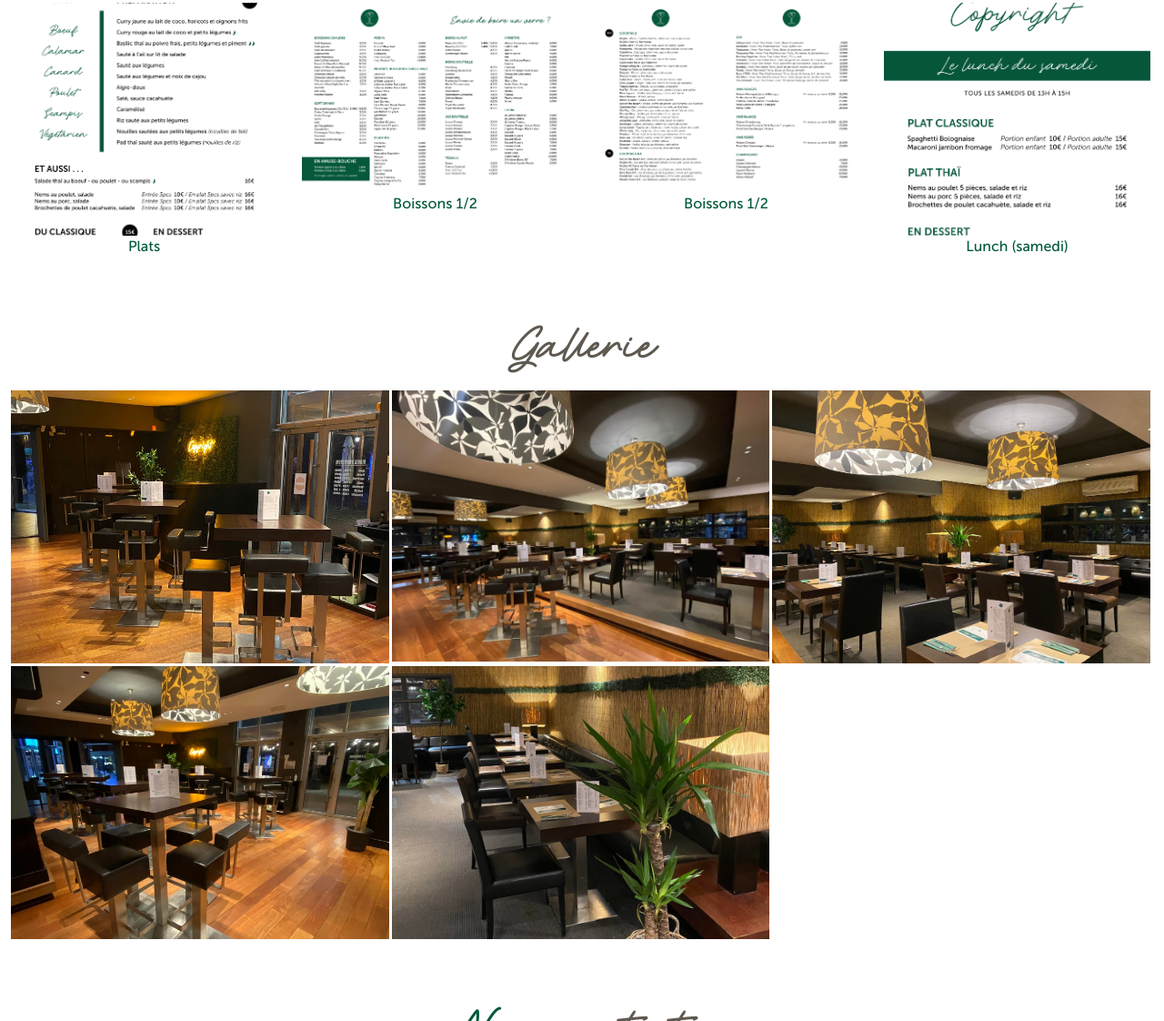
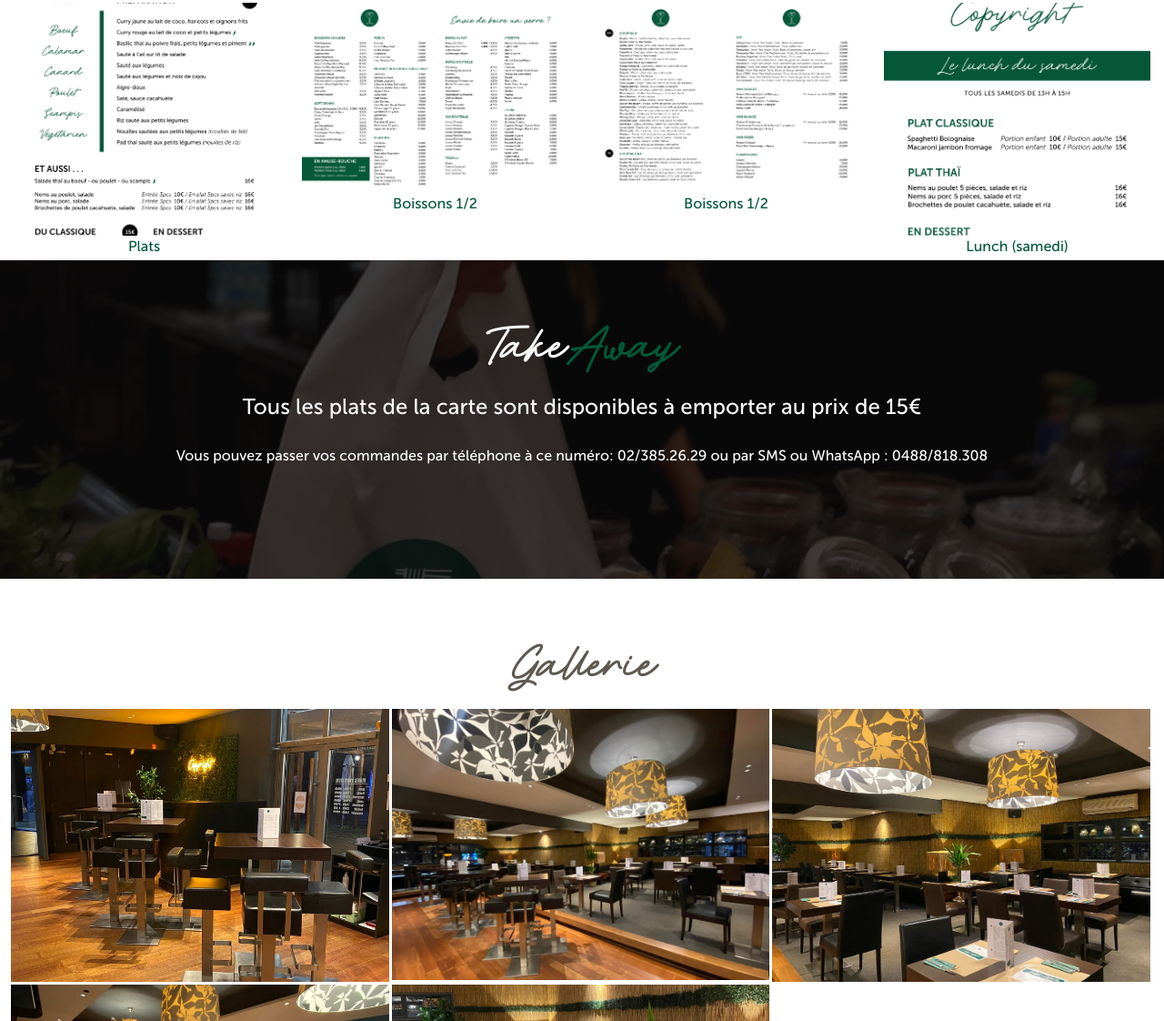
Before and after one commit to willdn/copyright, a website: page index.html in a window 1280 px wide. Shown: the part 1429-2551 px from the top of the page at 91% size. Drawn offline with Linux system fonts and the light colour scheme.

Commit message:
Add takeaway

```diff
--- a/assets/scss/_sections.scss
+++ b/assets/scss/_sections.scss
@@ -334,6 +334,7 @@ section {
 --------------------------------------------------------------*/
 .specials {
   overflow: hidden;
+  background: lighten($primary, 1);
 
   .nav-tabs {
     border: 0;
@@ -395,9 +396,11 @@ section {
 # Events
 --------------------------------------------------------------*/
 .events {
-  background: url(../img/events-bg.jpg) center center no-repeat;
+  background: url(../img/take-away.jpg) center center no-repeat;
   background-size: cover;
   position: relative;
+  min-height: 350px;
+  // height: 200px;
 
   &::before {
     content: '';
@@ -415,6 +418,15 @@ section {
 
   .container {
     position: relative;
+  }
+
+  .content {
+    color: $white;
+
+    .subtitle {
+      margin-top: 20px;
+      font-size: 24px;
+    }
   }
 
   @media (min-width: 1024px) {
--- a/index.html
+++ b/index.html
@@ -53,7 +53,7 @@
           <li><a class="nav-link scrollto active" href="#hero">Home</a></li>
           <!-- <li><a class="nav-link scrollto" href="#about">About</a></li> -->
           <li><a class="nav-link scrollto" href="#menu">Menu</a></li>
-          <!-- <li><a class="nav-link scrollto" href="#specials">Specials</a></li> -->
+          <li><a class="nav-link scrollto" href="#takeaway">Take Away</a></li>
           <!-- <li><a class="nav-link scrollto" href="#events">Events</a></li> -->
           <!-- <li><a class="nav-link scrollto" href="#chefs">Chefs</a></li> -->
           <li><a class="nav-link scrollto" href="#gallery">Gallerie</a></li>
@@ -320,103 +320,27 @@
       </div>
     </section>
 
-    <!-- ======= Specials Section ======= -->
-    <!-- <section id="specials" class="specials">
+    <section id="takeaway" class="events">
       <div class="container">
 
         <div class="section-title">
-          <h2>Check our <span>Specials</span></h2>
-          <p>Ut possimus qui ut temporibus culpa velit eveniet modi omnis est adipisci expedita at voluptas atque vitae autem.</p>
+          <h2>Take<span>Away</span></h2>
         </div>
 
         <div class="row">
-          <div class="col-lg-3">
-            <ul class="nav nav-tabs flex-column">
-              <li class="nav-item">
-                <a class="nav-link active show" data-bs-toggle="tab" href="#tab-1">Modi sit est</a>
-              </li>
-              <li class="nav-item">
-                <a class="nav-link" data-bs-toggle="tab" href="#tab-2">Unde praesentium sed</a>
-              </li>
-              <li class="nav-item">
-                <a class="nav-link" data-bs-toggle="tab" href="#tab-3">Pariatur explicabo vel</a>
-              </li>
-              <li class="nav-item">
-                <a class="nav-link" data-bs-toggle="tab" href="#tab-4">Nostrum qui quasi</a>
-              </li>
-              <li class="nav-item">
-                <a class="nav-link" data-bs-toggle="tab" href="#tab-5">Iusto ut expedita aut</a>
-              </li>
-            </ul>
-          </div>
-          <div class="col-lg-9 mt-4 mt-lg-0">
-            <div class="tab-content">
-              <div class="tab-pane active show" id="tab-1">
-                <div class="row">
-                  <div class="col-lg-8 details order-2 order-lg-1">
-                    <h3>Architecto ut aperiam autem id</h3>
-                    <p class="fst-italic">Qui laudantium consequatur laborum sit qui ad sapiente dila parde sonata raqer a videna mareta paulona marka</p>
-                    <p>Et nobis maiores eius. Voluptatibus ut enim blanditiis atque harum sint. Laborum eos ipsum ipsa odit magni. Incidunt hic ut molestiae aut qui. Est repellat minima eveniet eius et quis magni nihil. Consequatur dolorem quaerat quos qui similique accusamus nostrum rem vero</p>
-                  </div>
-                  <div class="col-lg-4 text-center order-1 order-lg-2">
-                    <img src="assets/img/specials-1.jpg" alt="" class="img-fluid">
-                  </div>
-                </div>
-              </div>
-              <div class="tab-pane" id="tab-2">
-                <div class="row">
-                  <div class="col-lg-8 details order-2 order-lg-1">
-                    <h3>Et blanditiis nemo veritatis excepturi</h3>
-                    <p class="fst-italic">Qui laudantium consequatur laborum sit qui ad sapiente dila parde sonata raqer a videna mareta paulona marka</p>
-                    <p>Ea ipsum voluptatem consequatur quis est. Illum error ullam omnis quia et reiciendis sunt sunt est. Non aliquid repellendus itaque accusamus eius et velit ipsa voluptates. Optio nesciunt eaque beatae accusamus lerode pakto madirna desera vafle de nideran pal</p>
-                  </div>
-                  <div class="col-lg-4 text-center order-1 order-lg-2">
-                    <img src="assets/img/specials-2.jpg" alt="" class="img-fluid">
-                  </div>
-                </div>
-              </div>
-              <div class="tab-pane" id="tab-3">
-                <div class="row">
-                  <div class="col-lg-8 details order-2 order-lg-1">
-                    <h3>Impedit facilis occaecati odio neque aperiam sit</h3>
-                    <p class="fst-italic">Eos voluptatibus quo. Odio similique illum id quidem non enim fuga. Qui natus non sunt dicta dolor et. In asperiores velit quaerat perferendis aut</p>
-                    <p>Iure officiis odit rerum. Harum sequi eum illum corrupti culpa veritatis quisquam. Neque necessitatibus illo rerum eum ut. Commodi ipsam minima molestiae sed laboriosam a iste odio. Earum odit nesciunt fugiat sit ullam. Soluta et harum voluptatem optio quae</p>
-                  </div>
-                  <div class="col-lg-4 text-center order-1 order-lg-2">
-                    <img src="assets/img/specials-3.jpg" alt="" class="img-fluid">
-                  </div>
-                </div>
-              </div>
-              <div class="tab-pane" id="tab-4">
-                <div class="row">
-                  <div class="col-lg-8 details order-2 order-lg-1">
-                    <h3>Fuga dolores inventore laboriosam ut est accusamus laboriosam dolore</h3>
-                    <p class="fst-italic">Totam aperiam accusamus. Repellat consequuntur iure voluptas iure porro quis delectus</p>
-                    <p>Eaque consequuntur consequuntur libero expedita in voluptas. Nostrum ipsam necessitatibus aliquam fugiat debitis quis velit. Eum ex maxime error in consequatur corporis atque. Eligendi asperiores sed qui veritatis aperiam quia a laborum inventore</p>
-                  </div>
-                  <div class="col-lg-4 text-center order-1 order-lg-2">
-                    <img src="assets/img/specials-4.jpg" alt="" class="img-fluid">
-                  </div>
-                </div>
-              </div>
-              <div class="tab-pane" id="tab-5">
-                <div class="row">
-                  <div class="col-lg-8 details order-2 order-lg-1">
-                    <h3>Est eveniet ipsam sindera pad rone matrelat sando reda</h3>
-                    <p class="fst-italic">Omnis blanditiis saepe eos autem qui sunt debitis porro quia.</p>
-                    <p>Exercitationem nostrum omnis. Ut reiciendis repudiandae minus. Omnis recusandae ut non quam ut quod eius qui. Ipsum quia odit vero atque qui quibusdam amet. Occaecati sed est sint aut vitae molestiae voluptate vel</p>
-                  </div>
-                  <div class="col-lg-4 text-center order-1 order-lg-2">
-                    <img src="assets/img/specials-5.jpg" alt="" class="img-fluid">
-                  </div>
-                </div>
-              </div>
+
+          <div class="col-lg-12 justify-content-center">
+            <div class="content text-center">
+              <span class="subtitle">Tous les plats de la carte sont disponibles à emporter au prix de 15€</span><br/>
+              <br />
+              Vous pouvez passer vos commandes par téléphone à ce numéro: 02/385.26.29
+              ou par SMS ou WhatsApp : 0488/818.308
             </div>
           </div>
+
         </div>
-
       </div>
-    </section>End Specials Section -->
+    </section>
 
     <!-- ======= Events Section ======= -->
     <!-- <section id="events" class="events">
```
Also changed, not shown: assets/css/style.css, assets/img/take-away.jpg (added).
